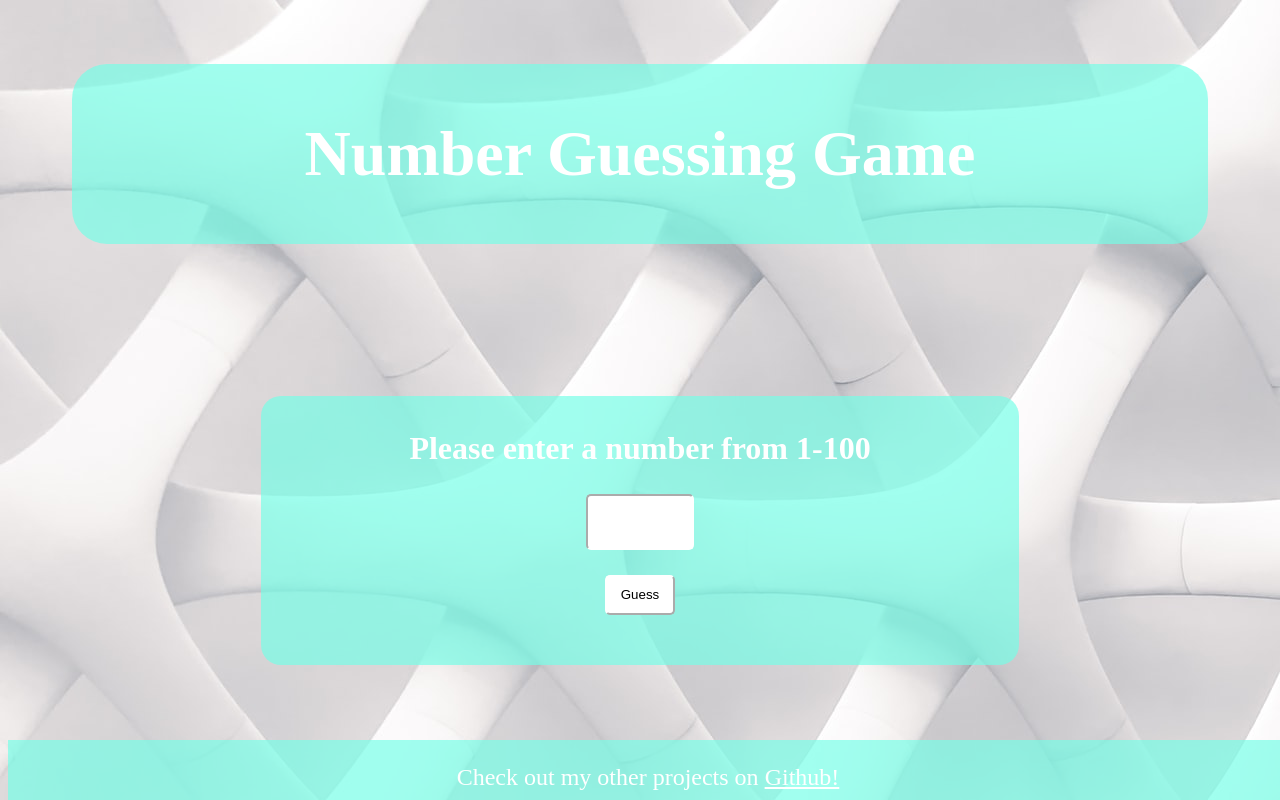
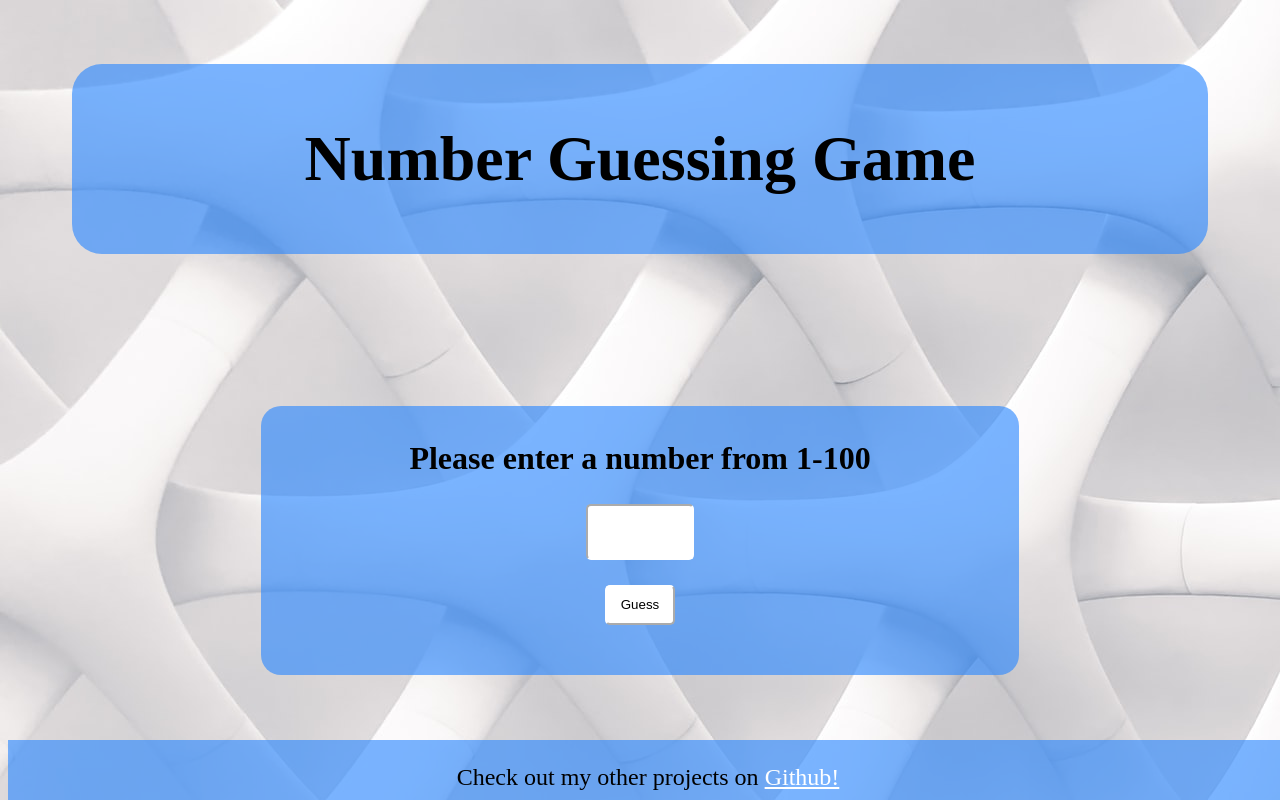
Before and after one commit to fkhan613/number-guessing-game, a plain HTML site: page index.html in a window 1280 px wide. Drawn offline with Linux system fonts and the light colour scheme.

Commit message:
updated backround

```diff
--- a/styles.css
+++ b/styles.css
@@ -1,29 +1,27 @@
+
 body {
   font-family: "Times New Roman", Times, serif;
+  background-image: url(background.jpg);
 }
 .title {
   font-size: 2em;
   text-align: center;
-  background-color: rgba(115, 255, 232, 0.67);
-  padding: 10px;
-  border-radius: 35px;
+  background-color: rgba(47, 137, 255, 0.637);
+  border-radius: 30px;
   margin: 2em;
+  padding: 15px;
 }
 
 .title h1 {
   position: relative;
   text-align: center;
   font-size: 2em;
-  color: rgb(255, 255, 255);
+  color: rgb(0, 0, 0);
   position: relative;
 }
 
-body {
-  background-image: url(background.jpg);
-}
-
 .main-content {
-  background-color: rgba(115, 255, 232, 0.67);
+  background-color: rgba(47, 137, 255, 0.637);
   padding: 8px;
   margin-left: 20%;
   margin-right: 20%;
@@ -35,7 +33,7 @@ body {
   position: relative;
   text-align: center;
   font-size: 2em;
-  color: rgb(255, 255, 255);
+  color: rgb(0, 0, 0);
 }
 
 .result {
@@ -78,10 +76,9 @@ body {
   bottom: 0;
   width: 100%;
   height: 60px;
-  background-color: rgba(115, 255, 232, 0.67);
+  background-color: rgba(47, 137, 255, 0.637);
   text-align: center;
-  margin: auto;
-  color: white;
+  color: rgb(0, 0, 0);
 }
 
 a {
```
